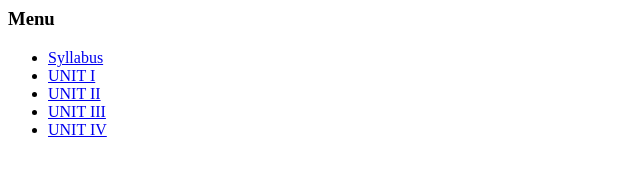
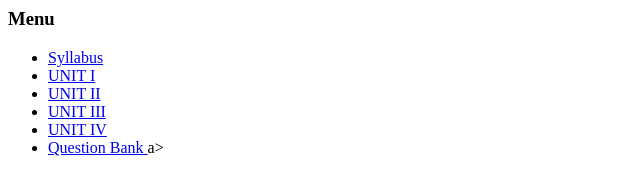
Before and after one commit to padma79/spm, a plain HTML site: page index.html in a window 1280 px wide. Shown: the whole page, without its empty margins (0-640 px from the left). Drawn offline with Linux system fonts and the light colour scheme.

Commit message:
Update index.html

```diff
--- a/index.html
+++ b/index.html
@@ -10,6 +10,7 @@
 <li> <a href = "Unit2.pdf" target = "second frame"> UNIT II </a><br>
 <li> <a href = "Unit3.pdf" target = "second frame"> UNIT III </a><br>
 <li> <a href = "Unit4.pdf" target = "second frame"> UNIT IV </a><br>
+<li> <a href = "SoftwareProjectManagement_QB.pdf" target = "second frame"> Question Bank </a>a></li>
 </ul>
 </body>
 
```
